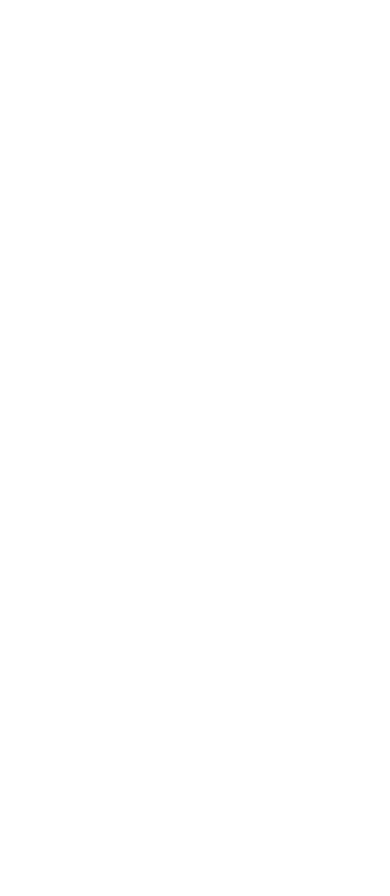
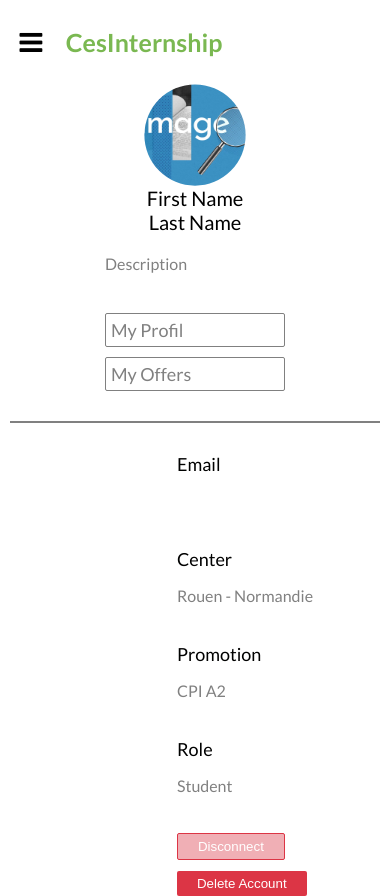
Before and after one commit to ByJfMarie/_CesInternship, a Vue app: page /my-profil in a window 390 px wide. Before the commit this address had no page. Before the commit the page ends 844 px from the top, so only its background shows below. Built offline with nearby package versions, Linux system fonts and the light colour scheme.

Commit message:
Link My Profil et page terminé

```diff
--- a/src/assets/style/myAccountDisplay.scss
+++ b/src/assets/style/myAccountDisplay.scss
@@ -1,4 +1,60 @@
 @import 'app.scss';
+
+
+.myprofil-container {
+
+    margin-top: 100px;
+    margin-left: 50px;
+    display: flex;
+    flex-direction: row;
+
+    .line {
+
+        width: 2px;
+        background-color: grey;
+    }
+
+    .myoffers-container {
+
+        width: 75%;
+        margin-left: auto;
+        display: inline;
+        margin-left: 50px;
+        margin-right: 25px;
+        padding-right: 25px;
+        height: 700px;
+        overflow: auto;
+    }
+}
+
+@media screen and (max-width: 1000px) {
+
+    .myprofil-container {
+
+        margin-left: 20px;
+    }
+}
+
+@media screen and (max-width: 750px) {
+
+    .myprofil-container {
+
+        flex-direction: column;
+        align-items: center;
+        margin-top: 50px;
+        width: 95%;
+        text-align: center;
+        margin: auto;
+
+        .line {
+
+            width: 100%;
+            height: 2px;
+            margin-top: 30px;
+            margin-bottom: 30px;
+        }
+    }
+}
 
 span{
     position: relative;
--- a/src/components/Profil.vue
+++ b/src/components/Profil.vue
@@ -9,10 +9,11 @@
     </div>
     <p class="description">Description</p>
     <div class="input-container">
-      <router-link to="" class="profil-input">My Profil</router-link>
+      <router-link to="/my-profil" class="profil-input">My Profil</router-link>
       <router-link to="/my-offers" class="offer-input">My Offers</router-link>
     </div>
   </div>
+  <span class="vertical-line"></span>
 </template>
 
 <script>
--- a/src/router/index.js
+++ b/src/router/index.js
@@ -24,7 +24,13 @@
     path: '/offers',
     name: 'Offers',
     component: () => import('../views/Offers.vue')
+  },
+  {
+    path: '/my-profil',
+    name: 'MyProfil',
+    component: () => import('../views/MyProfil.vue')
   }
+
 ]
 
 const router = createRouter({
--- /dev/null
+++ b/src/views/MyProfil.vue
@@ -0,0 +1,30 @@
+<template>
+  <div class="my-profil">
+      <NavBar />
+      <div class="myprofil-container">
+      <Profil />
+      <div class="line"></div>
+      <MyAccountDisplay />
+      </div>
+  </div>
+</template>
+
+<script>
+
+import Profil from "@/components/Profil.vue";
+import NavBar from "@/components/NavBar.vue";
+import MyAccountDisplay from "@/components/MyAccountDisplay.vue"
+
+export default {
+    name: "MyProfil",
+  components: {
+    Profil,
+    NavBar,
+    MyAccountDisplay
+  },
+}
+</script>
+
+<style scoped lang="scss">
+ @import '../assets/style/myAccountDisplay.scss';
+</style>
```
